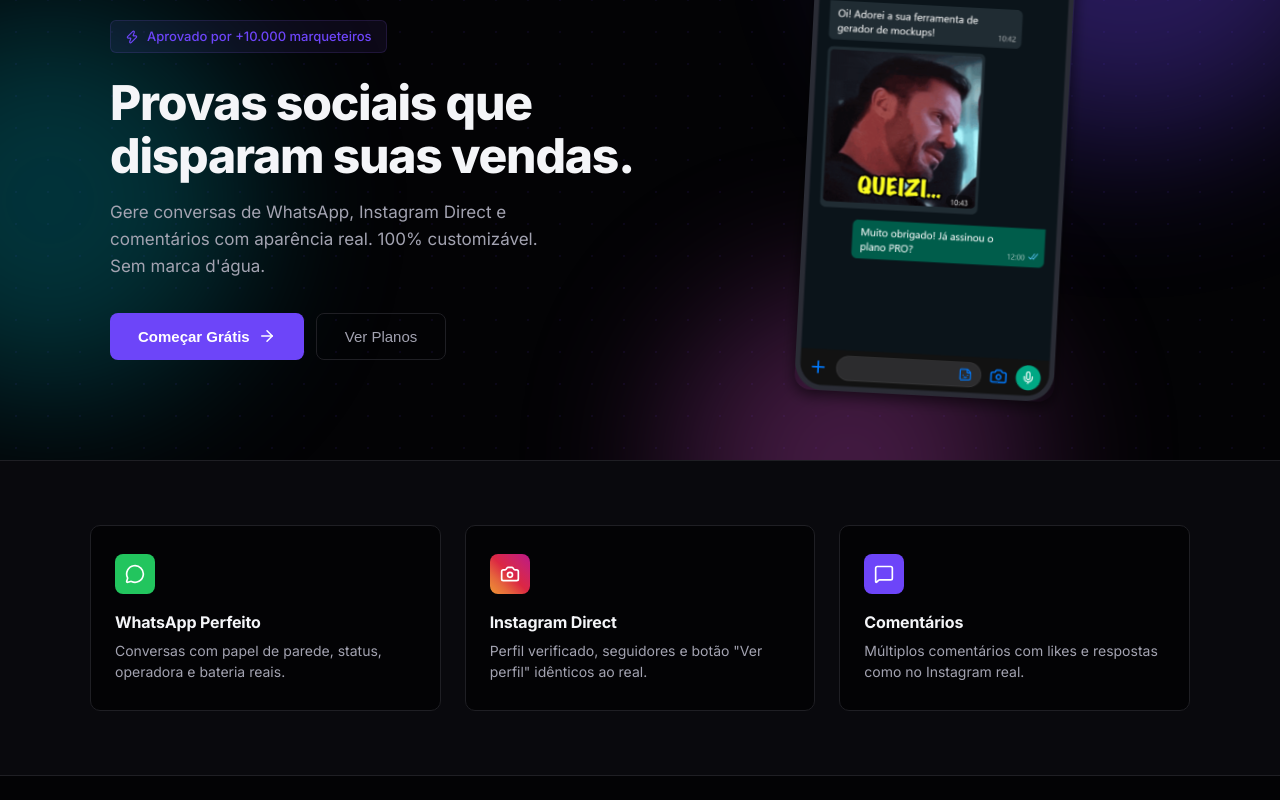
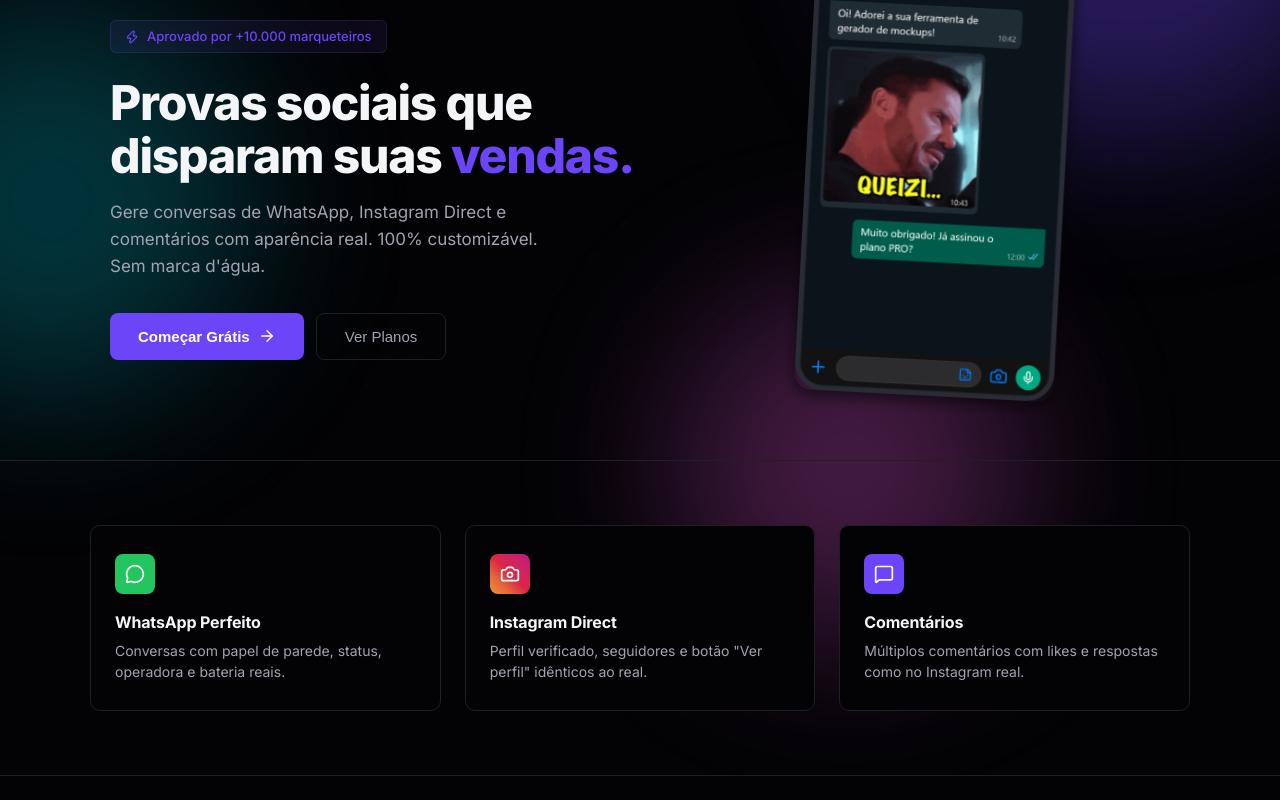
Before and after one commit to davicomercial2015-dot/gerador, a React (Vite) app: page / in a window 1280 px wide. Shown: the part 240-1040 px from the top of the page. Built offline with nearby package versions, Linux system fonts and the light colour scheme.

Commit message:
feat: remove section backgrounds to show grid/orbs, highlight 'vendas' in purple

```diff
--- a/src/pages/LandingPage.jsx
+++ b/src/pages/LandingPage.jsx
@@ -88,7 +88,7 @@
           </div>
 
           <h1 style={{ fontSize: 'clamp(28px, 5vw, 48px)', fontWeight: '800', lineHeight: '1.1', marginBottom: '16px', color: 'var(--text-primary)', letterSpacing: '-0.025em', '--i': 1 }}>
-            Provas sociais que disparam suas vendas.
+            Provas sociais que disparam suas <span style={{ color: 'var(--accent-primary)' }}>vendas.</span>
           </h1>
 
           <p style={{ fontSize: 'clamp(15px, 2vw, 17px)', color: 'var(--text-secondary)', maxWidth: '440px', lineHeight: '1.6', marginBottom: '32px', '--i': 2 }}>
@@ -121,7 +121,7 @@
       </section>
 
       {/* Features Showcase */}
-      <section ref={featuresRef} className="reveal" style={{ backgroundColor: 'var(--bg-secondary)', padding: 'clamp(48px, 8vh, 80px) 20px', borderTop: '1px solid var(--border-color)', borderBottom: '1px solid var(--border-color)' }}>
+      <section ref={featuresRef} className="reveal" style={{ padding: 'clamp(48px, 8vh, 80px) 20px', borderTop: '1px solid var(--border-color)', borderBottom: '1px solid var(--border-color)', backdropFilter: 'blur(1px)' }}>
         <div style={{ maxWidth: '1100px', margin: '0 auto' }}>
           <div className="grid-3-cols stagger-children">
             <div className="feature-card" style={{ '--i': 0 }}>
@@ -214,7 +214,7 @@
       </section>
 
       {/* Pricing Section */}
-      <section id="pricing" ref={pricingRef} className="reveal" style={{ padding: 'clamp(48px, 8vh, 80px) 20px', backgroundColor: 'var(--bg-secondary)', borderTop: '1px solid var(--border-color)' }}>
+      <section id="pricing" ref={pricingRef} className="reveal" style={{ padding: 'clamp(48px, 8vh, 80px) 20px', borderTop: '1px solid var(--border-color)' }}>
         <div style={{ maxWidth: '1000px', margin: '0 auto', textAlign: 'center', marginBottom: '40px' }}>
           <h2 style={{ fontSize: 'clamp(24px, 4vw, 32px)', fontWeight: '800', marginBottom: '8px', letterSpacing: '-0.02em' }}>
             Escale suas Provas Sociais
```
